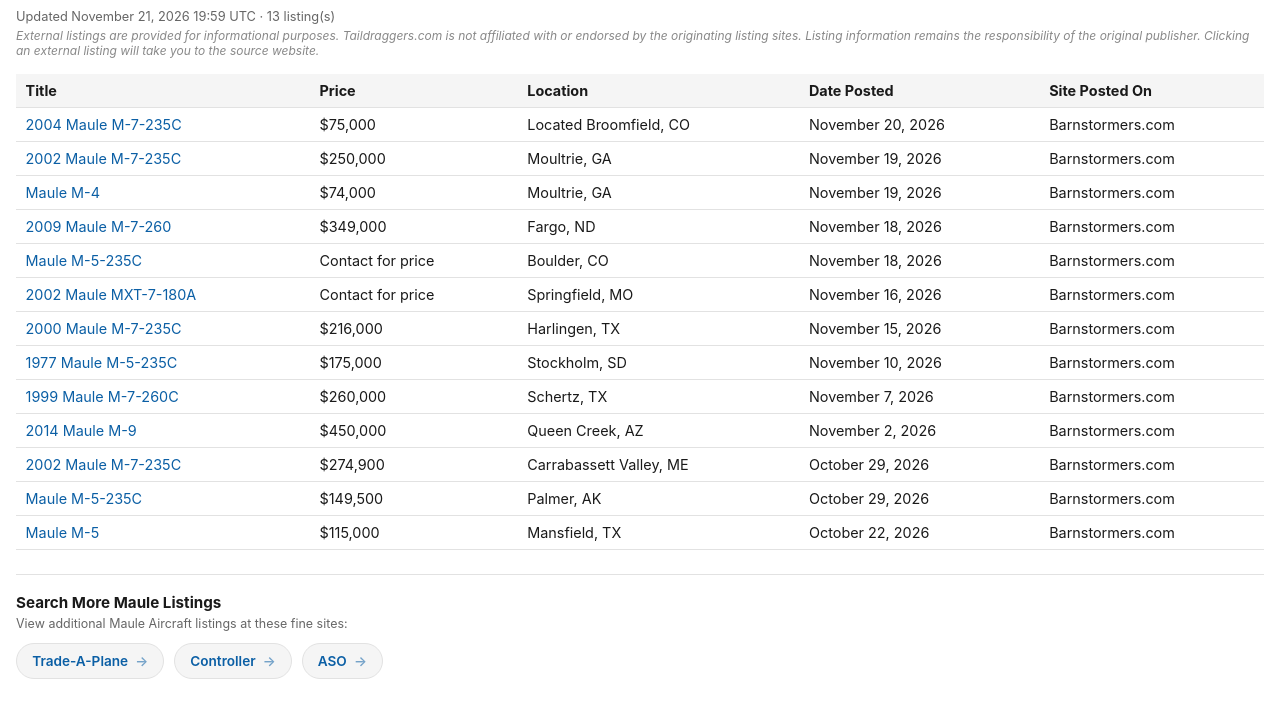
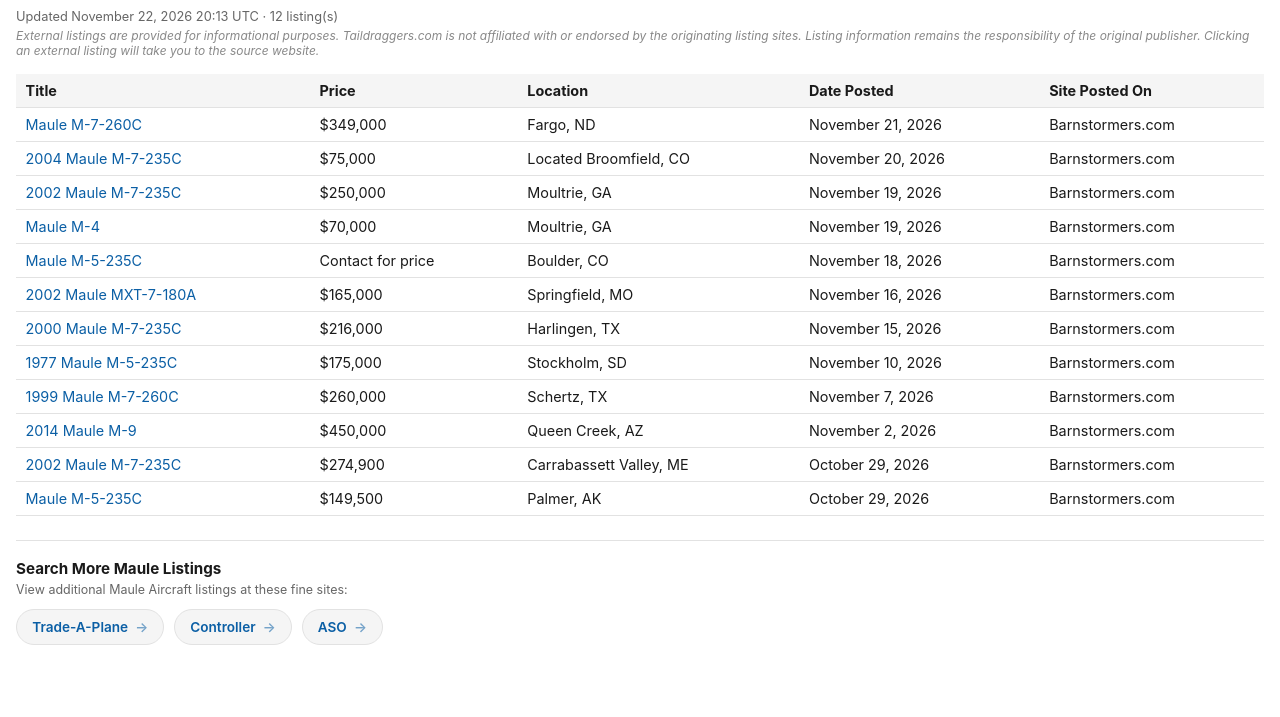
Before and after one commit to taildraggers/maule, a plain HTML site: page docs/index.html in a window 1280 px wide. Shown: the part 43-760 px from the top of the page. Drawn offline with Linux system fonts and the light colour scheme.

Commit message:
Update Maule listings (2026-11-22)

```diff
--- a/docs/index.html
+++ b/docs/index.html
@@ -76,26 +76,25 @@
 </head>
 <body>
   <h1>Other Maule Ads on the Web</h1>
-  <div class="updated">Updated November 21, 2026 19:59 UTC &middot; 13 listing(s)</div>
+  <div class="updated">Updated November 22, 2026 20:13 UTC &middot; 12 listing(s)</div>
   <div class="disclaimer">External listings are provided for informational purposes. Taildraggers.com is not affiliated with or endorsed by the originating listing sites. Listing information remains the responsibility of the original publisher. Clicking an external listing will take you to the source website.</div>
   <table>
     <thead>
       <tr><th>Title</th><th>Price</th><th>Location</th><th>Date Posted</th><th>Site Posted On</th></tr>
     </thead>
     <tbody>
+        <tr><td><a href="https://www.barnstormers.com/classified-2077801-09-M7-260C-TTSN-990-SMOH-330.html" target="_blank" rel="noopener noreferrer">Maule M-7-260C</a></td><td>$349,000</td><td>Fargo, ND</td><td>November 21, 2026</td><td>Barnstormers.com</td></tr>
         <tr><td><a href="https://www.barnstormers.com/classified-2084843-2004-Maule-M7-235C-Project.html" target="_blank" rel="noopener noreferrer">2004 Maule M-7-235C</a></td><td>$75,000</td><td>Located Broomfield, CO</td><td>November 20, 2026</td><td>Barnstormers.com</td></tr>
         <tr><td><a href="https://www.barnstormers.com/classified-2074521-2002-MAULE-M-7-235C.html" target="_blank" rel="noopener noreferrer">2002 Maule M-7-235C</a></td><td>$250,000</td><td>Moultrie, GA</td><td>November 19, 2026</td><td>Barnstormers.com</td></tr>
-        <tr><td><a href="https://www.barnstormers.com/classified-2084723-Maule-M-4.html" target="_blank" rel="noopener noreferrer">Maule M-4</a></td><td>$74,000</td><td>Moultrie, GA</td><td>November 19, 2026</td><td>Barnstormers.com</td></tr>
-        <tr><td><a href="https://www.barnstormers.com/classified-2077801-2009-Maule-M7-260-TTSN-990.html" target="_blank" rel="noopener noreferrer">2009 Maule M-7-260</a></td><td>$349,000</td><td>Fargo, ND</td><td>November 18, 2026</td><td>Barnstormers.com</td></tr>
+        <tr><td><a href="https://www.barnstormers.com/classified-2084723-Maule-M-4.html" target="_blank" rel="noopener noreferrer">Maule M-4</a></td><td>$70,000</td><td>Moultrie, GA</td><td>November 19, 2026</td><td>Barnstormers.com</td></tr>
         <tr><td><a href="https://www.barnstormers.com/classified-2084475-Maule-M5-235C.html" target="_blank" rel="noopener noreferrer">Maule M-5-235C</a></td><td>Contact for price</td><td>Boulder, CO</td><td>November 18, 2026</td><td>Barnstormers.com</td></tr>
-        <tr><td><a href="https://www.barnstormers.com/classified-2084043-2002-MAULE-MXT-7-180A.html" target="_blank" rel="noopener noreferrer">2002 Maule MXT-7-180A</a></td><td>Contact for price</td><td>Springfield, MO</td><td>November 16, 2026</td><td>Barnstormers.com</td></tr>
+        <tr><td><a href="https://www.barnstormers.com/classified-2084043-2002-MAULE-MXT-7-180A.html" target="_blank" rel="noopener noreferrer">2002 Maule MXT-7-180A</a></td><td>$165,000</td><td>Springfield, MO</td><td>November 16, 2026</td><td>Barnstormers.com</td></tr>
         <tr><td><a href="https://www.barnstormers.com/classified-2017090-2000-Maule-M7-235C.html" target="_blank" rel="noopener noreferrer">2000 Maule M-7-235C</a></td><td>$216,000</td><td>Harlingen, TX</td><td>November 15, 2026</td><td>Barnstormers.com</td></tr>
         <tr><td><a href="https://www.barnstormers.com/classified-2077784-1977-Maule-M5-235C.html" target="_blank" rel="noopener noreferrer">1977 Maule M-5-235C</a></td><td>$175,000</td><td>Stockholm, SD</td><td>November 10, 2026</td><td>Barnstormers.com</td></tr>
         <tr><td><a href="https://www.barnstormers.com/classified-2058435-1999-Maule-M-7-260C.html" target="_blank" rel="noopener noreferrer">1999 Maule M-7-260C</a></td><td>$260,000</td><td>Schertz, TX</td><td>November 7, 2026</td><td>Barnstormers.com</td></tr>
         <tr><td><a href="https://www.barnstormers.com/classified-2081544-2014-Maule-M9.html" target="_blank" rel="noopener noreferrer">2014 Maule M-9</a></td><td>$450,000</td><td>Queen Creek, AZ</td><td>November 2, 2026</td><td>Barnstormers.com</td></tr>
         <tr><td><a href="https://www.barnstormers.com/classified-2080783-2002-Maule-M-7-235C.html" target="_blank" rel="noopener noreferrer">2002 Maule M-7-235C</a></td><td>$274,900</td><td>Carrabassett Valley, ME</td><td>October 29, 2026</td><td>Barnstormers.com</td></tr>
         <tr><td><a href="https://www.barnstormers.com/classified-2080906-Maule-M5-235C.html" target="_blank" rel="noopener noreferrer">Maule M-5-235C</a></td><td>$149,500</td><td>Palmer, AK</td><td>October 29, 2026</td><td>Barnstormers.com</td></tr>
-        <tr><td><a href="https://www.barnstormers.com/classified-2079695-Maule-M5-210TC-Turbocharged.html" target="_blank" rel="noopener noreferrer">Maule M-5</a></td><td>$115,000</td><td>Mansfield, TX</td><td>October 22, 2026</td><td>Barnstormers.com</td></tr>
     </tbody>
   </table>
   <div class="more-resources">
```
